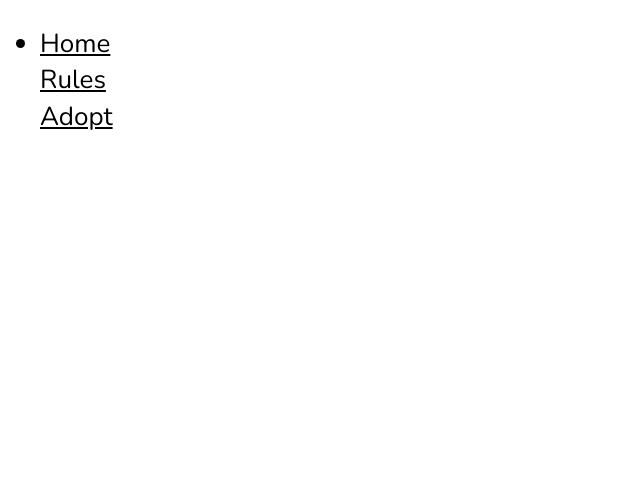
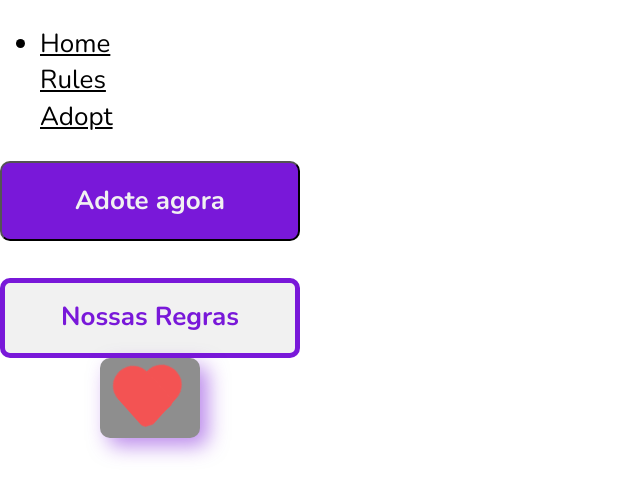
Before and after one commit to mts-the-encoder/quatro-patas__FRONT-, a Vue app: page / in a window 1280 px wide. Shown: the top 496 px of the page, without its empty margins (0-640 px from the left). Built offline with nearby package versions, Linux system fonts and the light colour scheme.

Commit message:
componentes + keyframe

```diff
--- a/src/App.vue
+++ b/src/App.vue
@@ -8,6 +8,7 @@
       </li>
     </ul>
   </div>
+  <router-view></router-view>
 </template>
 
 <script>
@@ -16,4 +17,6 @@ export default {
 };
 </script>
 
-<style lang="scss">@import '@/assets/scss/main.scss';</style>
+<style lang="scss">
+@import '@/assets/scss/main.scss';
+</style>
--- a/src/assets/scss/_colors.scss
+++ b/src/assets/scss/_colors.scss
@@ -10,3 +10,7 @@ $complementary-color--four: #7918D980;
 $complementary-color--five: #D9A91880;
 $complementary-color--six: #6C365980;
 $complementary-color--seven: #0893B980;
+$color-heart--empty: #8E8E8E;
+$color-heart--full: #F35353;
+$Bgcolor-heart--empty: #E5E5E5;
+$Bgcolor-heart--full: #BF80FF33;
--- a/src/assets/scss/_reset.scss
+++ b/src/assets/scss/_reset.scss
@@ -1,13 +1,13 @@
 * {
-  font-family: 'Nunito', sans-serif, 'Amatic SC', cursive;
+  font-family: "Nunito", sans-serif, "Amatic SC", cursive;
   box-sizing: border-box;
   scroll-behavior: smooth;
   color: #000;
   line-height: 1.4;
+  font-size: 26px;
 }
 
 body {
   margin: 0;
   padding: 0;
-  font-size: 26px;
 }
--- a/src/assets/scss/main.scss
+++ b/src/assets/scss/main.scss
@@ -1,2 +1,3 @@
 @import './_fonts.scss';
 @import './_reset.scss';
+@import './colors'
--- /dev/null
+++ b/src/components/ButtonAdopt.vue
@@ -0,0 +1,24 @@
+<template>
+    <button class="button-adopt--now">Adote agora</button>
+</template>
+
+<script>
+export default {
+    name: 'ButtonAdopt',
+};
+</script>
+
+<style lang="scss" scoped>
+.button-adopt--now {
+    height: 80px;
+    width: 300px;
+    background-color: $primary-color--one;
+    color: $complementary-color--one;
+    display: flex;
+    align-items: center;
+    justify-content: center;
+    font-weight: 700;
+    border-radius: 10px;
+    cursor: pointer;
+}
+</style>
--- /dev/null
+++ b/src/components/ButtonRules.vue
@@ -0,0 +1,25 @@
+<template>
+    <button class="button-our--rules">Nossas Regras</button>
+</template>
+
+<script>
+export default {
+    name: 'ButtonRules'
+}
+</script>
+
+<style lang="scss" scoped>
+.button-our--rules {
+    height: 80px;
+    width: 300px;
+    background-color: $complementary-color--one;
+    color: $primary-color--one;
+    border: 5px solid $primary-color--one;
+    display: flex;
+    align-items: center;
+    justify-content: center;
+    font-weight: 700;
+    border-radius: 10px;
+    cursor: pointer;
+}
+</style>
--- /dev/null
+++ b/src/components/Fav.vue
@@ -0,0 +1,122 @@
+<template>
+    <div class="heart--fav">
+        <div class="heart">
+
+        </div>
+    </div>
+</template>
+
+<script>
+export default {
+    name: 'Fav'
+}
+</script>
+
+<style lang="scss" scoped>
+.heart--fav {
+    height: 80px;
+    width: 100px;
+    background-color: $color-heart--empty;
+    box-shadow: 8px 8px 20px rgba(121, 24, 217, 0.5);
+    border-radius: 10px;
+    margin-left: 100px;
+    display: flex;
+    align-items: center;
+    justify-content: center;
+
+    .heart {
+        width: 40px;
+        height: 60px;
+        background-color: $color-heart--full;
+        margin-right: 40px;
+
+        /*HEART*/
+        border-radius: 15px;
+        //transition: .5s ease;
+        transform-origin: right bottom;
+        position: relative;
+        animation: heart 3s ease infinite alternate;
+    }
+    @keyframes heart {
+        0% {
+            transform: rotate(0deg);
+        }
+        50% {
+            transform: rotate(45deg);
+            border-top-left-radius: 50px;
+            border-top-right-radius: 50px;
+        }
+        55% {
+            transform: rotate(45deg) scale(1);
+        }
+        60% {
+            transform: rotate(45deg) scale(1.1);
+        }
+        65% {
+            transform: rotate(45deg) scale(1);
+        }
+        70% {
+            transform: rotate(45deg) scale(1.1);
+        }
+        75% {
+            transform: rotate(45deg) scale(1);
+        }
+        80% {
+            transform: rotate(45deg) scale(1.1);
+        }
+        85% {
+            transform: rotate(45deg) scale(1);
+        }
+        90% {
+            transform: rotate(45deg) scale(1.1);
+        }
+        95% {
+            transform: rotate(45deg) scale(1);
+        }
+        100% {
+            transform: rotate(45deg) scale(1.1);
+            border-top-left-radius: 50px;
+            border-top-right-radius: 50px;
+        }
+    }
+    // .heart:hover {
+    //     transform: rotate(45deg);
+    //     transition: .5s ease;
+    //     border-top-left-radius: 50px;
+    //     border-top-right-radius: 50px;
+    // }
+    .heart::after{
+        content: '';
+        position: absolute;
+        width: 100%;
+        height: 100%;
+        border-radius: 15px;
+        background-color: $color-heart--full;
+        //transition: .5s ease;
+        transform-origin: left bottom;
+        animation: heart--after 3s ease infinite alternate;
+    }
+    @keyframes heart--after {
+        0% {
+            transform: rotate(0deg);
+        }
+        50% {
+            transform: rotate(-90deg) translateY(40px);
+            border-top-left-radius: 50px;
+            border-top-right-radius: 50px;
+        }
+        100% {
+            transform: rotate(-90deg) translateY(40px);
+            border-top-left-radius: 50px;
+            border-top-right-radius: 50px;
+        }
+    }
+
+    // .heart:hover:after{
+    //     transform: rotate(-90deg) translateY(40px);
+    //     transition: .5s ease;
+    //     border-top-left-radius: 50px;
+    //     border-top-right-radius: 50px;
+    // }
+}
+</style>
--- a/src/views/Home.vue
+++ b/src/views/Home.vue
@@ -1,12 +1,22 @@
 <template>
-    <h1>Home</h1>
+    <div>
+        <button-adopt /><br>
+        <button-rules />
+        <fav />
+    </div>
 </template>
 
 <script>
+import ButtonAdopt from "../components/ButtonAdopt.vue";
+import ButtonRules from '../components/ButtonRules.vue';
+import Fav from '../components/Fav.vue';
+
 export default {
-    name: 'Home'
-
-}
+    components: { ButtonAdopt, ButtonRules, Fav },
+    name: 'Home',
+};
 </script>
 
-<style lang="scss" scoped></style>
+<style lang="scss" scoped>
+
+</style>
--- a/src/views/Rules.vue
+++ b/src/views/Rules.vue
@@ -4,7 +4,7 @@
 
 <script>
 export default {
-
+    name: 'Rules'
 }
 </script>
 
```
